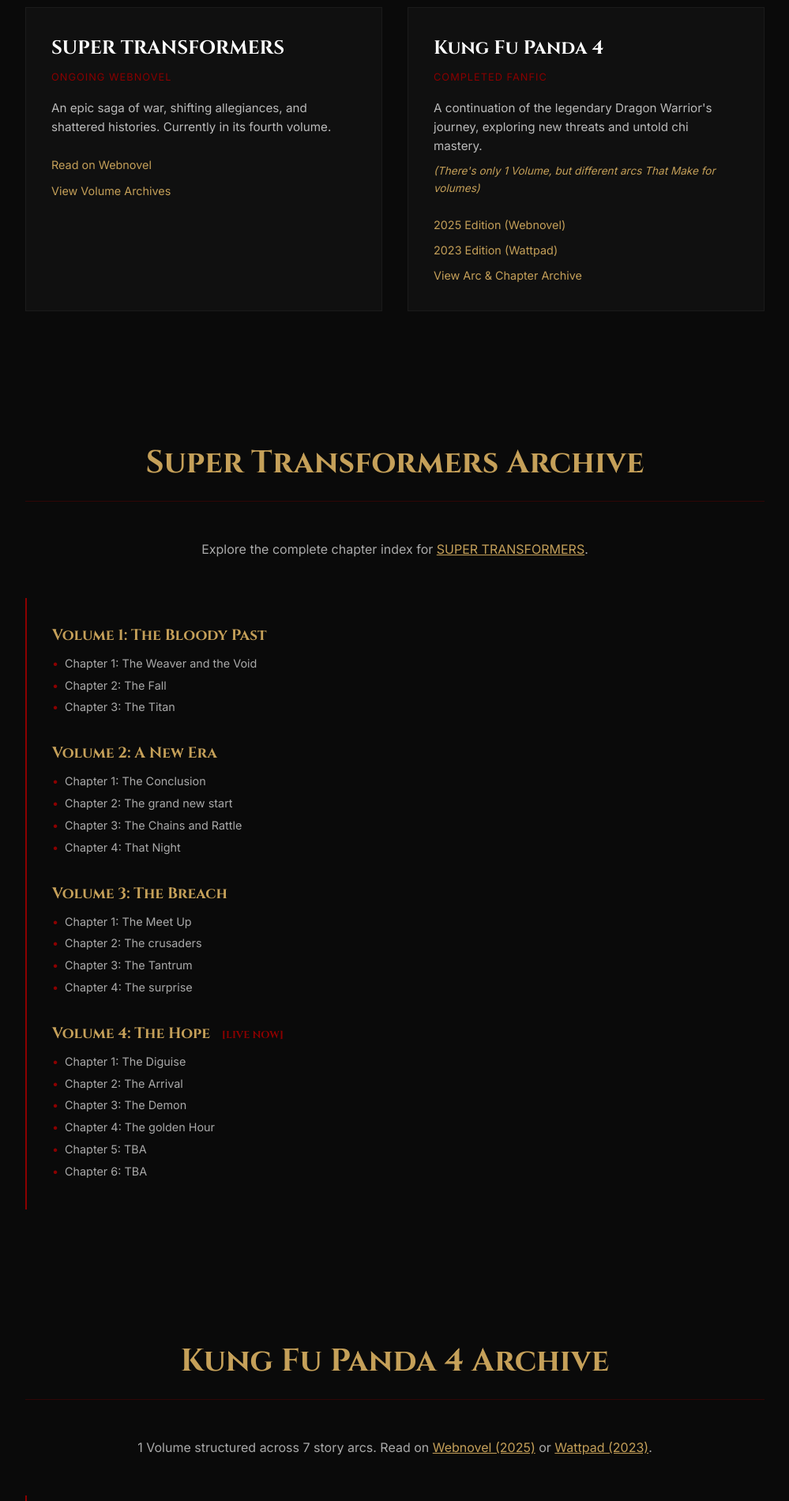
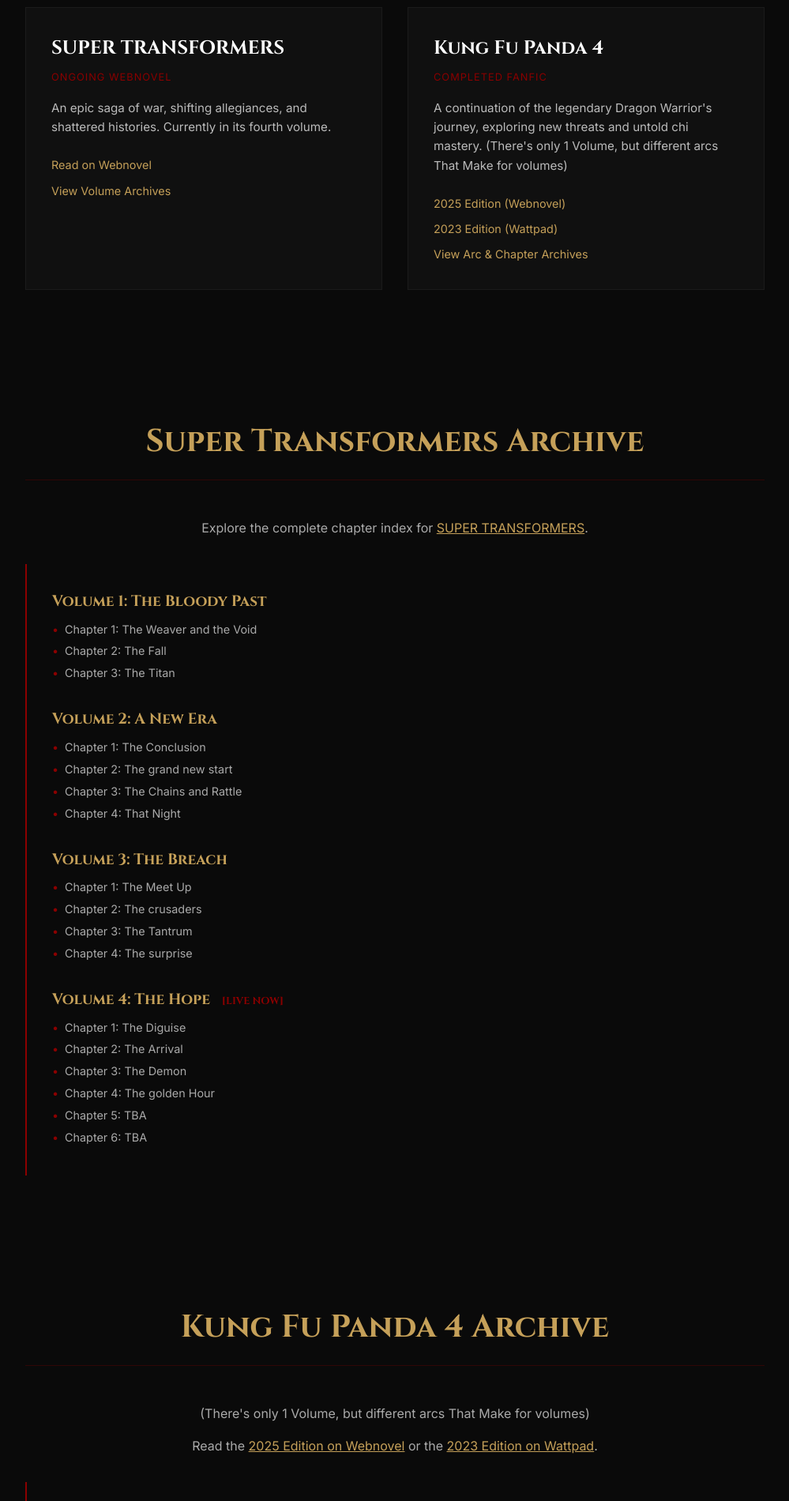
Before and after one commit to strawberryork-svg/strawberryork-svg.github.io, a plain HTML site: page index.html in a window 1280 px wide. Shown: the part 1000-2900 px from the top of the page at 79% size, without its empty margins (140-1139 px from the left). Drawn offline with Linux system fonts and the light colour scheme.

Commit message:
Update index.html

```diff
--- a/index.html
+++ b/index.html
@@ -246,14 +246,6 @@
             margin-bottom: 1.5rem;
         }
 
-        .card .sub-note {
-            font-size: 0.85rem;
-            color: var(--accent-gold);
-            font-style: italic;
-            display: block;
-            margin-top: 0.5rem;
-        }
-
         .card-links {
             display: flex;
             flex-direction: column;
@@ -276,7 +268,7 @@
 
         /* Volumes & Arcs Layout */
         .volumes-container {
-            margin-top: 3rem;
+            margin-top: 2rem;
             background: rgba(10, 10, 10, 0.8);
             border-left: 2px solid var(--accent-red);
             padding: 2rem;
@@ -319,7 +311,7 @@
         .archive-note {
             margin-top: 2rem;
             padding-top: 1rem;
-            border-top: 1px solid rgba(255, 255, 255, 0.1);
+            border-top: 1px solid rgba(197, 160, 89, 0.2);
             font-size: 0.9rem;
             color: var(--accent-gold);
             font-style: italic;
@@ -332,7 +324,7 @@
             margin: 0 auto;
         }
 
-        .author-message {
+        .author-announcement {
             background: rgba(139, 0, 0, 0.1);
             border: 1px solid rgba(197, 160, 89, 0.3);
             padding: 1.5rem;
@@ -421,14 +413,11 @@
             <div class="card">
                 <h3>Kung Fu Panda 4</h3>
                 <span class="status">Completed Fanfic</span>
-                <p>
-                    A continuation of the legendary Dragon Warrior's journey, exploring new threats and untold chi mastery.
-                    <span class="sub-note">(There's only 1 Volume, but different arcs That Make for volumes)</span>
-                </p>
+                <p>A continuation of the legendary Dragon Warrior's journey, exploring new threats and untold chi mastery. (There's only 1 Volume, but different arcs That Make for volumes)</p>
                 <div class="card-links">
                     <a href="http://wbnv.in/a/8cj7q21" target="_blank" rel="noopener noreferrer" class="card-link">2025 Edition (Webnovel)</a>
                     <a href="https://www.wattpad.com/story/341925446?utm_source=android&utm_medium=link&utm_content=story_info&wp_page=story_details_button" target="_blank" rel="noopener noreferrer" class="card-link">2023 Edition (Wattpad)</a>
-                    <a href="#kfp-archive" class="card-link">View Arc &amp; Chapter Archive</a>
+                    <a href="#kfp-archive" class="card-link">View Arc & Chapter Archives</a>
                 </div>
             </div>
         </div>
@@ -484,8 +473,9 @@
 
     <section id="kfp-archive" class="scroll-anim">
         <h2 class="section-title">Kung Fu Panda 4 Archive</h2>
+        <p style="text-align: center; color: #aaa; margin-bottom: 1rem;">(There's only 1 Volume, but different arcs That Make for volumes)</p>
         <p style="text-align: center; color: #aaa; margin-bottom: 2rem;">
-            1 Volume structured across 7 story arcs. Read on <a href="http://wbnv.in/a/8cj7q21" target="_blank" rel="noopener noreferrer" style="color: var(--accent-gold); text-decoration: underline;">Webnovel (2025)</a> or <a href="https://www.wattpad.com/story/341925446?utm_source=android&utm_medium=link&utm_content=story_info&wp_page=story_details_button" target="_blank" rel="noopener noreferrer" style="color: var(--accent-gold); text-decoration: underline;">Wattpad (2023)</a>.
+            Read the <a href="http://wbnv.in/a/8cj7q21" target="_blank" rel="noopener noreferrer" style="color: var(--accent-gold); text-decoration: underline;">2025 Edition on Webnovel</a> or the <a href="https://www.wattpad.com/story/341925446?utm_source=android&utm_medium=link&utm_content=story_info&wp_page=story_details_button" target="_blank" rel="noopener noreferrer" style="color: var(--accent-gold); text-decoration: underline;">2023 Edition on Wattpad</a>.
         </p>
 
         <div class="volumes-container">
@@ -548,7 +538,7 @@
             </div>
 
             <div class="archive-note">
-                Note - Further chapters are either epilogues Or a Short aftermath.
+                Note- Further chapters are either epilogues Or a Short aftermath.
             </div>
         </div>
     </section>
@@ -575,7 +565,7 @@
         <div class="about-content">
             <p>Writing under the pseudonym THE_FALLEN, the author crafts expansive mythologies and dark, character driven narratives. Operating entirely behind the veil of the written word, the focus remains purely on the story, the worldbuilding, and the psychological depths of the characters.</p>
 
-            <div class="author-message">
+            <div class="author-announcement">
                 "Today I feel very proud to Present you all My Website, It's 2026 when I have finally Made it Live thanks for your wait everyone"
             </div>
 
```
